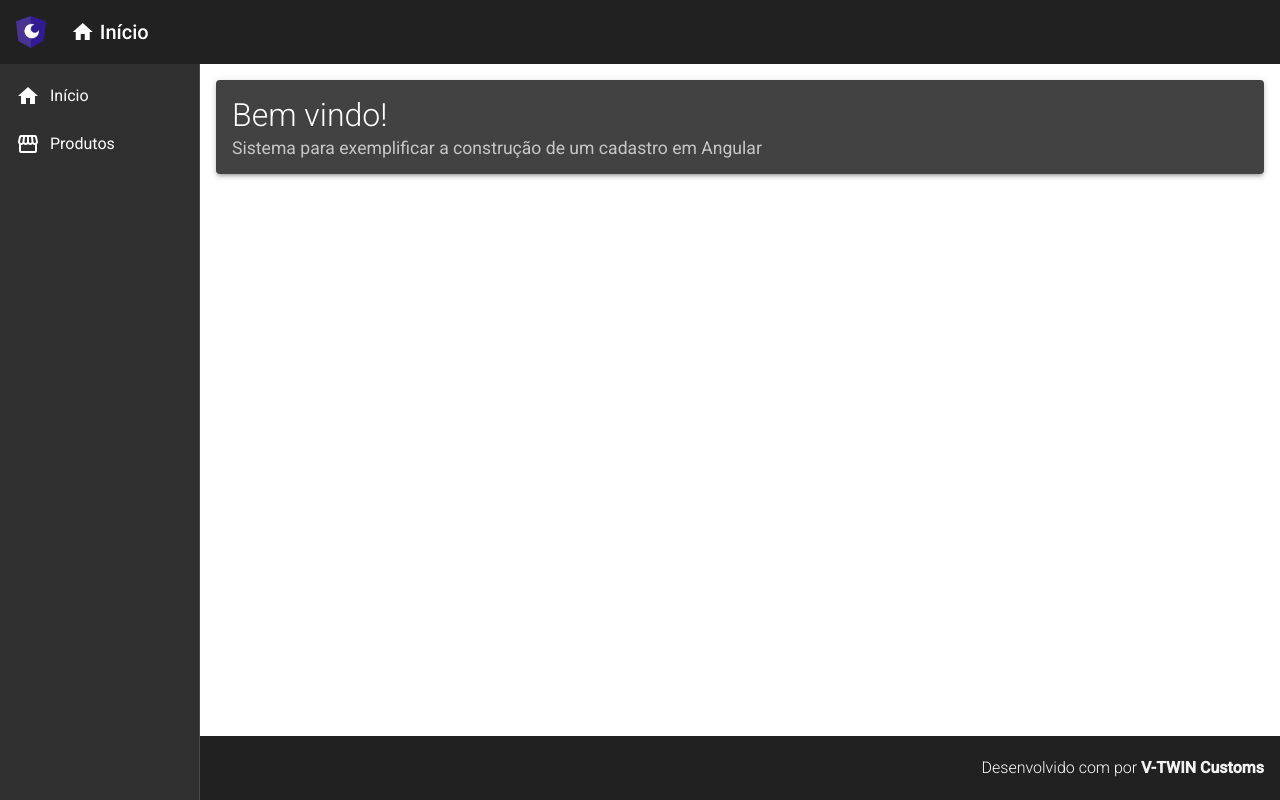
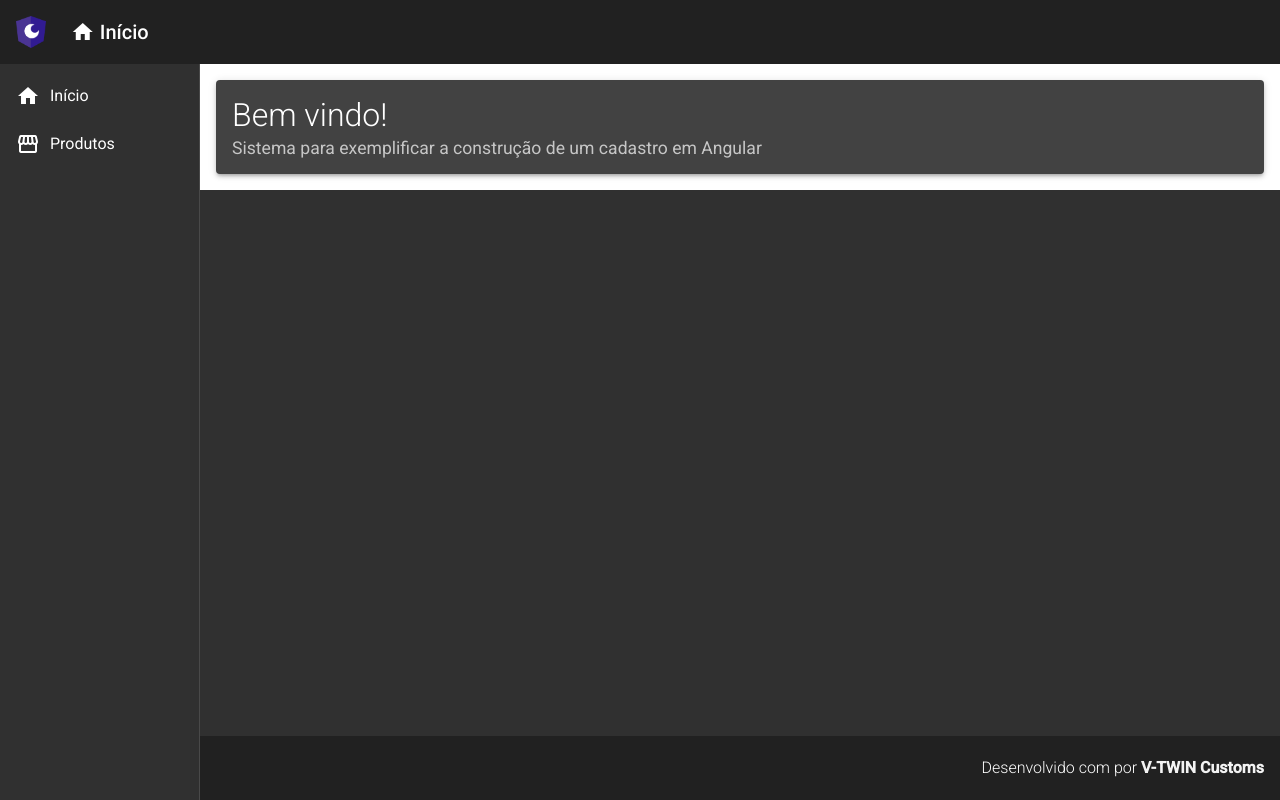
Before and after one commit to dieferomanoski/ANGULAR-CRUD, an Angular app in the folder frontend/: page / in a window 1280 px wide. Built offline with nearby package versions, Linux system fonts and the light colour scheme.

Commit message:
background color adjustments

```diff
--- a/frontend/src/styles.scss
+++ b/frontend/src/styles.scss
@@ -1,6 +1,6 @@
 /* You can add global styles to this file, and also import other style files */
 
-html, body { height: 100%; }
+html, body { height: 100%; background-color: #303030; }
 body { margin: 0; font-family: Roboto, "Helvetica Neue", sans-serif; }
 
 .color-footer {
```
